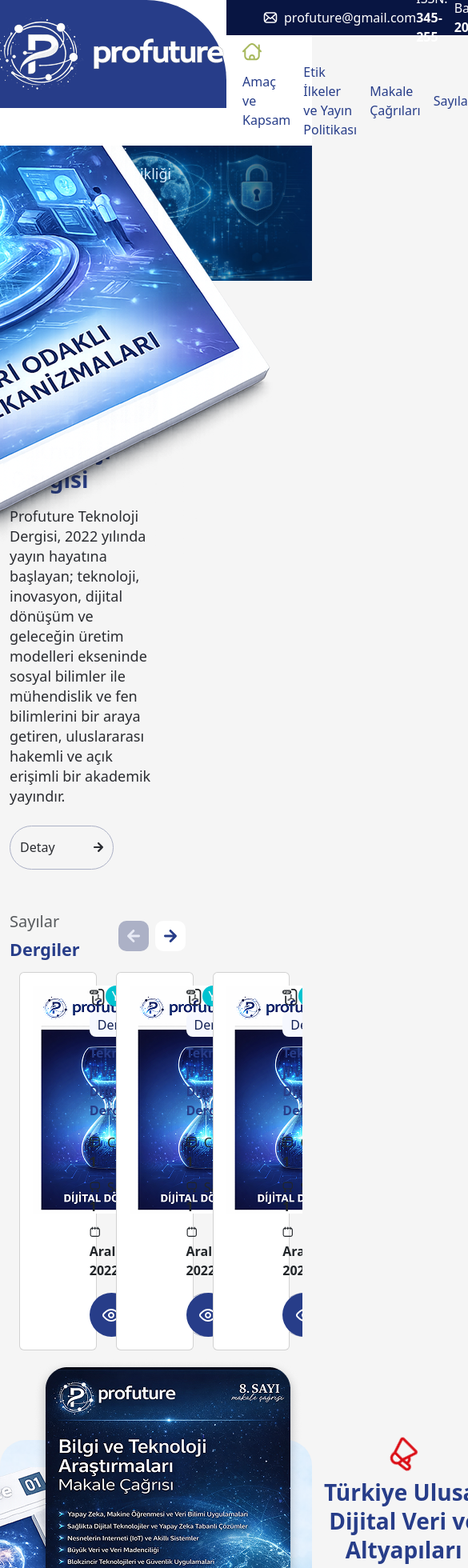
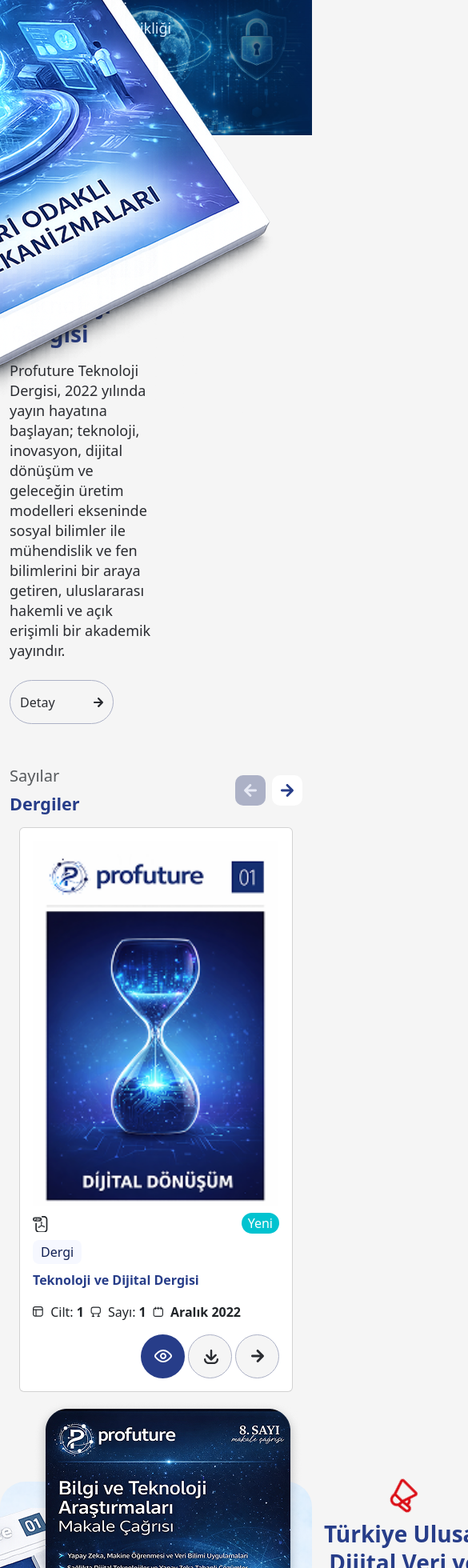
Before and after one commit to FlyingTurkman/zc-test-case, a React (Vite) app: page / in a window 390 px wide. Shown: the top 1960 px of the page at 80% size, 585 px wide, since content can reach past the window. Built offline with nearby package versions, Linux system fonts and the light colour scheme.

Commit message:
update: carousel mobile responsive

```diff
--- a/components/layout/Header.tsx
+++ b/components/layout/Header.tsx
@@ -17,7 +17,7 @@
 
     return (
         <header
-        className="sticky-top d-flex flex-row bg-white"
+        className="sticky-top d-lg-flex d-none flex-row bg-white"
         >
             <div
             className="d-flex bg-primary h-full logo"
--- a/components/mainPage/Carousel.tsx
+++ b/components/mainPage/Carousel.tsx
@@ -41,7 +41,7 @@
         className="container carousel-content"
         >
             <div
-            className="d-flex flex-row align-align-items-end gap-5"
+            className="d-flex flex-row align-align-items-end justify-content-lg-start justify-content-between gap-5"
             >
                 <div
                 className="d-flex flex-column gap-1"
@@ -93,7 +93,7 @@
                                     <Card.Image>
                                         <img
                                         src={dergiPreview}
-                                        className="object-fit-contain"
+                                        className="object-fit-contain w-100"
                                         />
                                     </Card.Image>
                                     <Card.Content
@@ -149,7 +149,7 @@
                                             </div>
                                         </div>
                                         <div
-                                        className="d-flex flex-row align-items-center gap-1 ms-auto"
+                                        className="d-flex flex-row align-items-center justify-content-between gap-1 ms-auto"
                                         >
                                             <Button
                                             variant="secondary"
--- a/components/ui/Card.tsx
+++ b/components/ui/Card.tsx
@@ -15,7 +15,7 @@
 
     return (
         <div
-        className={cn("card d-flex flex-row align-items-start gap-2 bg-white p-3", className)}
+        className={cn("card d-flex flex-lg-row flex-col align-items-start gap-2 bg-white p-3", className)}
         {...props}
         >
             {children}
--- a/src/index.scss
+++ b/src/index.scss
@@ -361,10 +361,20 @@
 }
 
 .embla__slide {
-  flex: 0 0 33%;
-  min-width: 0;
-  padding: 12px;
+    flex: 0 0 100%;
+    min-width: 0;
+    padding: 12px;
 }
+
+@media (min-width: 992px) {
+    .embla__slide {
+      flex: 0 0 33%;
+      min-width: 0;
+      padding: 12px;
+    }
+}
+
+
 
 .carousel-content {
     margin-top: 50px;
```
